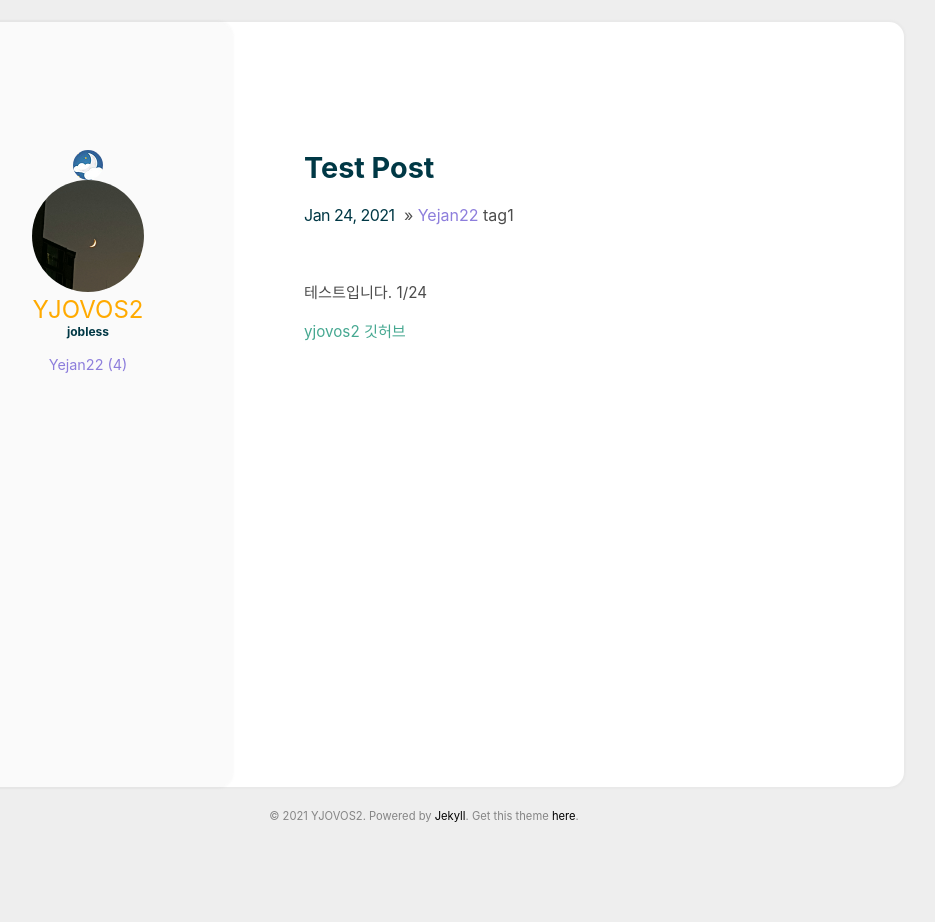
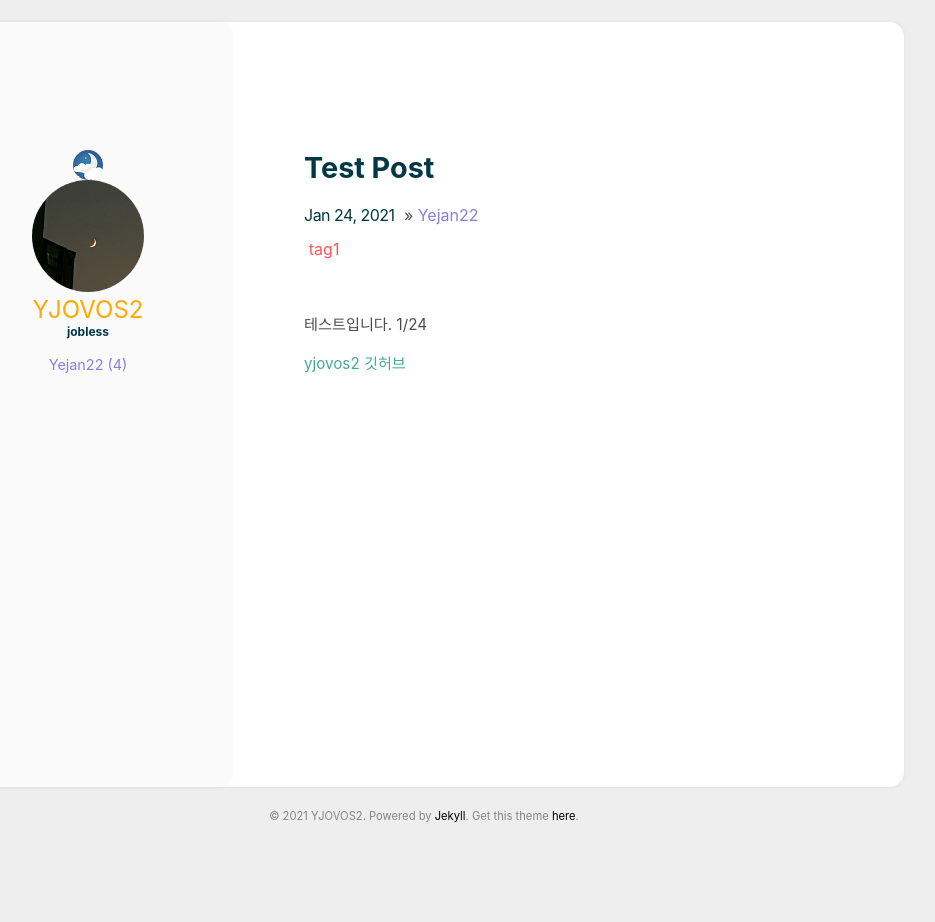
Before and after one commit to yjovoS2/yjovos2.github.io, a Jekyll site: the page built from _posts/2021-01-24-janpost.md, in a window 1280 px wide. Shown: the whole page, without its empty margins (216-1151 px from the left). Built offline with Jekyll 4.4.1, drawn with Linux system fonts in a browser that asks for light colours.

Commit message:
tag test

```diff
--- a/_layouts/post.html
+++ b/_layouts/post.html
@@ -19,13 +19,13 @@ layout: page
       {% endif %}{% endfor %}
     </span>
     {% endif %}
-    <span class="post_tags">
+    <p class="post_tags">
       {% if page.tags %}
         {% for tag in page.tags %}
           <span class="tag">{{ tag }}</span>
         {% endfor %}
       {% endif %}
-    </span>
+    </p>
   </div>
   <div class="post_content">
     {{ content }}
--- a/assets/css/main.scss
+++ b/assets/css/main.scss
@@ -21,6 +21,8 @@
     --job_font: #003845;
     --nav_font: #8d7edc;
     --nav_font_hover: #D4CEF2;
+    --tag_font: #FF5555;
+    --tag_font_hover: #FFAAAA;
     --shadow_color: rgba(160, 160, 160, 0.05);
     --post_title: #003845;
     --post_date: #003845;
@@ -47,6 +49,8 @@
     --job_font: #CACCCE;
     --nav_font: #8d7edc;
     --nav_font_hover: #D4CEF2;
+    --tag_font: #FF5555;
+    --tag_font_hover: #FFAAAA;
     --shadow_color: rgba(0, 0, 0, 1);
     --post_title: #46a891;
     --post_date: #e9ead7;
@@ -557,6 +561,19 @@ img {
     }
 }
 
+.post_tags {
+  line-height: 1;
+  margin-left: 0.3rem;
+  .tag{
+    color: var(--tag_font);
+
+    &:hover,
+    &:focus {
+        color: var(--tag_font_hover);
+    }
+  }
+}
+
 .post_content {
     font-size: 0.95rem;
     line-height: 1.5rem;
```
